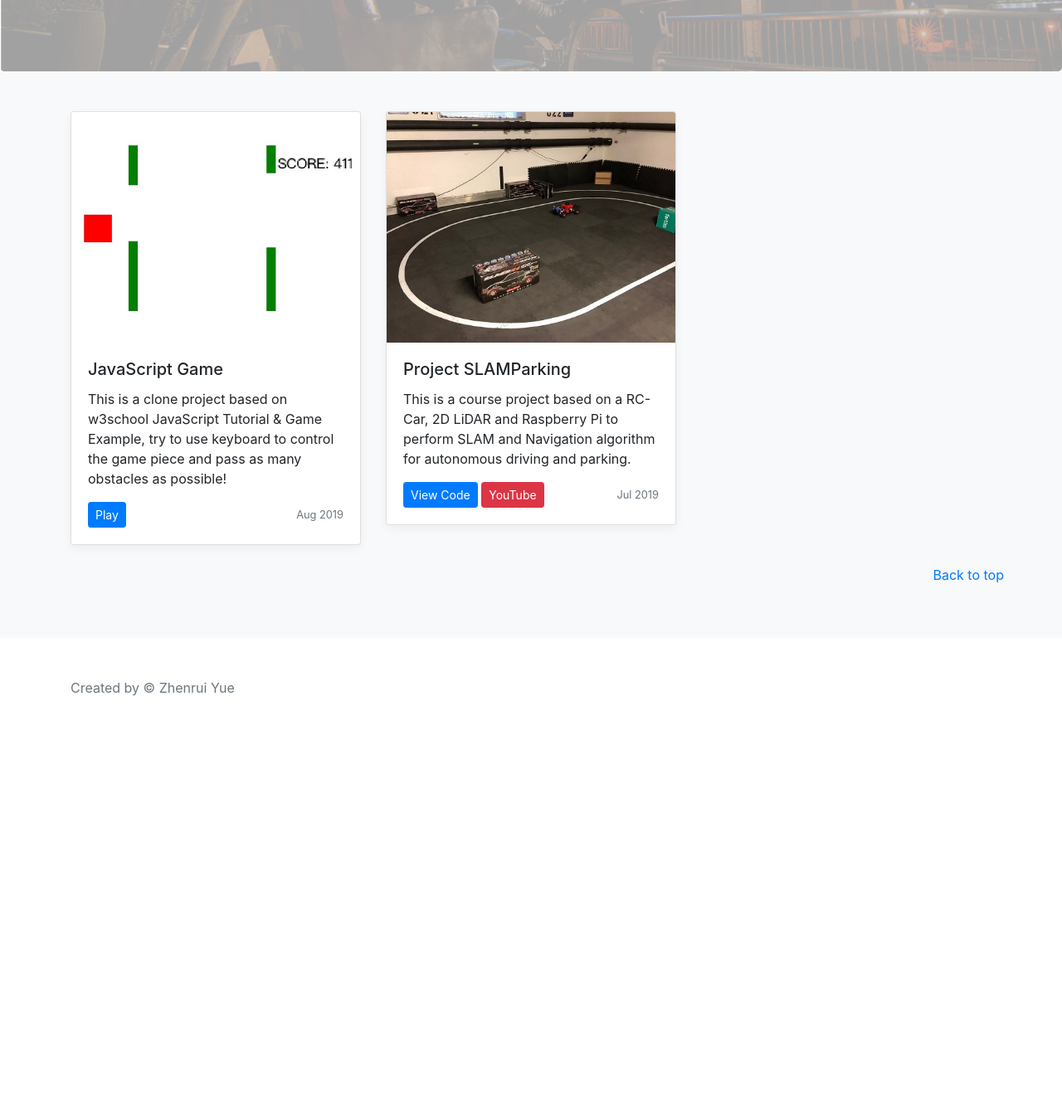
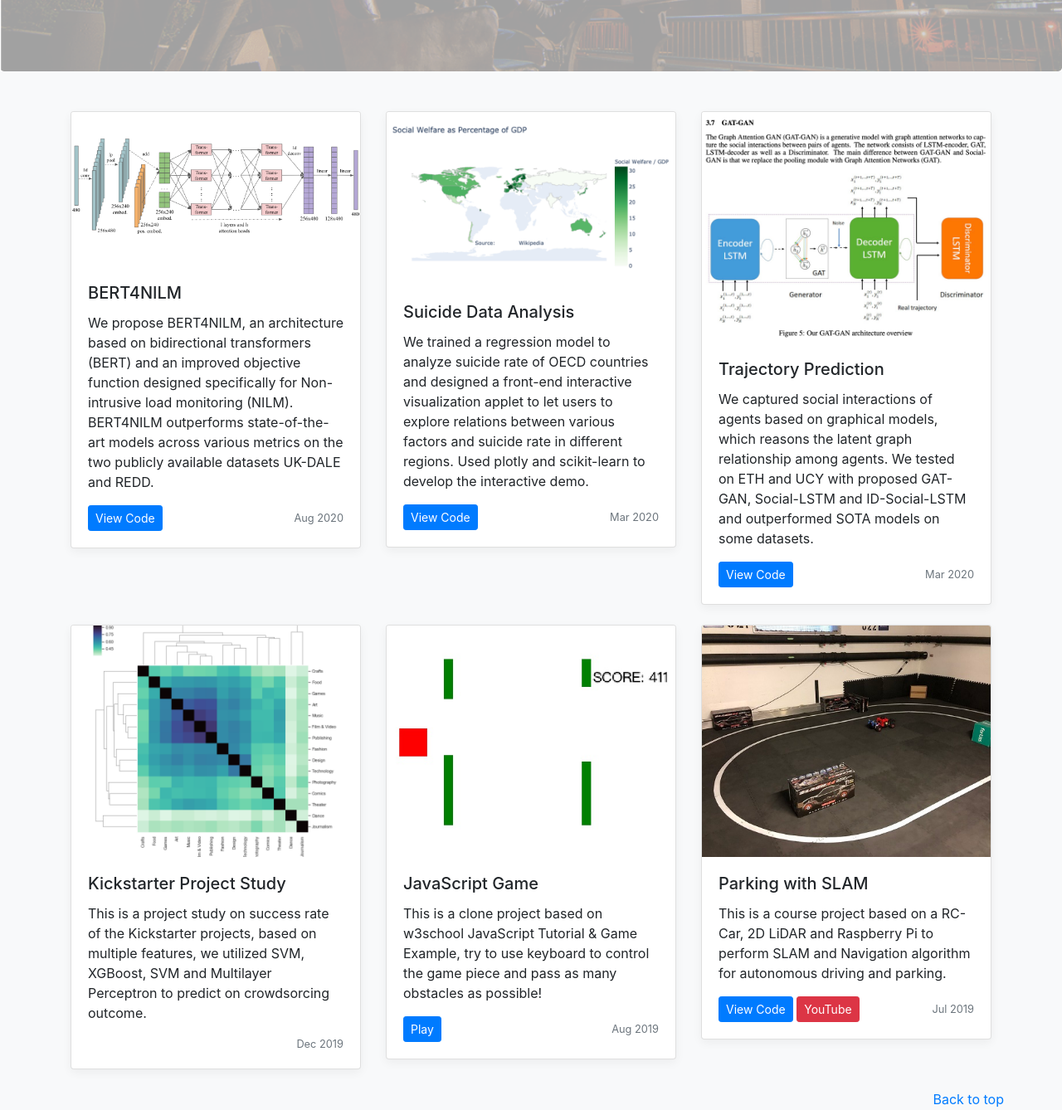
Before and after one commit to Yueeeeeeee/Yueeeeeeee.github.io, a plain HTML site: page index.html in a window 1280 px wide. Shown: the part 500-1838 px from the top of the page at 83% size. Before the commit the page ends 1389 px from the top, so only its background shows below. Drawn offline with Linux system fonts and the light colour scheme.

Commit message:
update contents

```diff
--- a/index.html
+++ b/index.html
@@ -188,6 +188,139 @@
       <div class="album py-5 bg-light">
         <div class="container">
           <div class="row">
+
+            <!-- Project Suicide Data Analysis -->
+            <div class="col-md-4">
+              <div class="card mb-4 box-shadow">
+                <img
+                  class="card-img-top"
+                  alt="BERT4NILM"
+                  src="./pics/p9/cover.png"
+                  data-holder-rendered="true"
+                  style="height: 100%; width: 100%; display: block;"
+                />
+                <div class="card-body">
+                  <h5 class="card-title">BERT4NILM</h5>
+                  <p class="card-text">
+                    We propose BERT4NILM, an architecture based on bidirectional
+                    transformers (BERT) and an improved objective function designed
+                    specifically for Non-intrusive load monitoring (NILM). BERT4NILM
+                    outperforms state-of-the-art models across various metrics on
+                    the two publicly available datasets UK-DALE and REDD.
+                  </p>
+                  <div
+                    class="d-flex justify-content-between align-items-center"
+                  >
+                    <div class="btn-group">
+                      <a href="https://github.com/Yueeeeeeee/BERT4NILM">
+                        <button type="button" class="btn btn-primary btn-sm">
+                          View Code
+                        </button>
+                      </a>
+                    </div>
+                    <small class="text-muted">Aug 2020</small>
+                  </div>
+                </div>
+              </div>
+            </div>
+
+            <!-- Project Suicide Data Analysis -->
+            <div class="col-md-4">
+              <div class="card mb-4 box-shadow">
+                <img
+                  class="card-img-top"
+                  alt="Suicide"
+                  src="./pics/p8/cover.png"
+                  data-holder-rendered="true"
+                  style="height: 100%; width: 100%; display: block;"
+                />
+                <div class="card-body">
+                  <h5 class="card-title">Suicide Data Analysis</h5>
+                  <p class="card-text">
+                    We trained a regression model to analyze suicide rate of OECD
+                    countries and designed a front-end interactive visualization
+                    applet to let users to explore relations between various factors
+                    and suicide rate in different regions. Used plotly and scikit-learn
+                    to develop the interactive demo.
+                  </p>
+                  <div
+                    class="d-flex justify-content-between align-items-center"
+                  >
+                    <div class="btn-group">
+                      <a href="https://github.com/Yueeeeeeee/COGS9_Project">
+                        <button type="button" class="btn btn-primary btn-sm">
+                          View Code
+                        </button>
+                      </a>
+                    </div>
+                    <small class="text-muted">Mar 2020</small>
+                  </div>
+                </div>
+              </div>
+            </div>
+
+            <!-- Project Trajectory Prediction -->
+            <div class="col-md-4">
+              <div class="card mb-4 box-shadow">
+                <img
+                  class="card-img-top"
+                  alt="Trajectory"
+                  src="./pics/p7/cover.png"
+                  data-holder-rendered="true"
+                  style="height: 100%; width: 100%; display: block;"
+                />
+                <div class="card-body">
+                  <h5 class="card-title">Trajectory Prediction</h5>
+                  <p class="card-text">
+                    We captured social interactions of agents based on graphical models,
+                    which reasons the latent graph relationship among agents. We tested
+                    on ETH and UCY with proposed GAT-GAN, Social-LSTM and ID-Social-LSTM
+                    and outperformed SOTA models on some datasets.
+                  </p>
+                  <div
+                    class="d-flex justify-content-between align-items-center"
+                  >
+                    <div class="btn-group">
+                      <a href="https://github.com/XHwind/CSE-253-Final-Project">
+                        <button type="button" class="btn btn-primary btn-sm">
+                          View Code
+                        </button>
+                      </a>
+                    </div>
+                    <small class="text-muted">Mar 2020</small>
+                  </div>
+                </div>
+              </div>
+            </div>
+
+            <!-- Project Kickstarter -->
+            <div class="col-md-4">
+              <div class="card mb-4 box-shadow">
+                <img
+                  class="card-img-top"
+                  alt="Kickstarter"
+                  src="./pics/p6/cover.png"
+                  data-holder-rendered="true"
+                  style="height: 100%; width: 100%; display: block;"
+                />
+                <div class="card-body">
+                  <h5 class="card-title">Kickstarter Project Study</h5>
+                  <p class="card-text">
+                    This is a project study on success rate of the Kickstarter projects,
+                    based on multiple features, we utilized SVM, XGBoost, SVM and
+                    Multilayer Perceptron to predict on crowdsorcing outcome.
+                  </p>
+                  <div
+                    class="d-flex justify-content-between align-items-center"
+                  >
+                    <div class="btn-group">
+                    </div>
+                    <small class="text-muted">Dec 2019</small>
+                  </div>
+                </div>
+              </div>
+            </div>
+
             <!-- Project JavaScript Game -->
             <div class="col-md-4">
               <div class="card mb-4 box-shadow">
@@ -288,7 +421,7 @@
                   style="height: 100%; width: 100%; display: block;"
                 />
                 <div class="card-body">
-                  <h5 class="card-title">Project SLAMParking</h5>
+                  <h5 class="card-title">Parking with SLAM</h5>
                   <p class="card-text">
                     This is a course project based on a RC-Car, 2D LiDAR and
                     Raspberry Pi to perform SLAM and Navigation algorithm for
```
Also changed, not shown: pics/p6/cover.png (added), pics/p7/cover.png (added), pics/p8/cover.png (added), pics/p9/cover.png (added), 2 other files.
